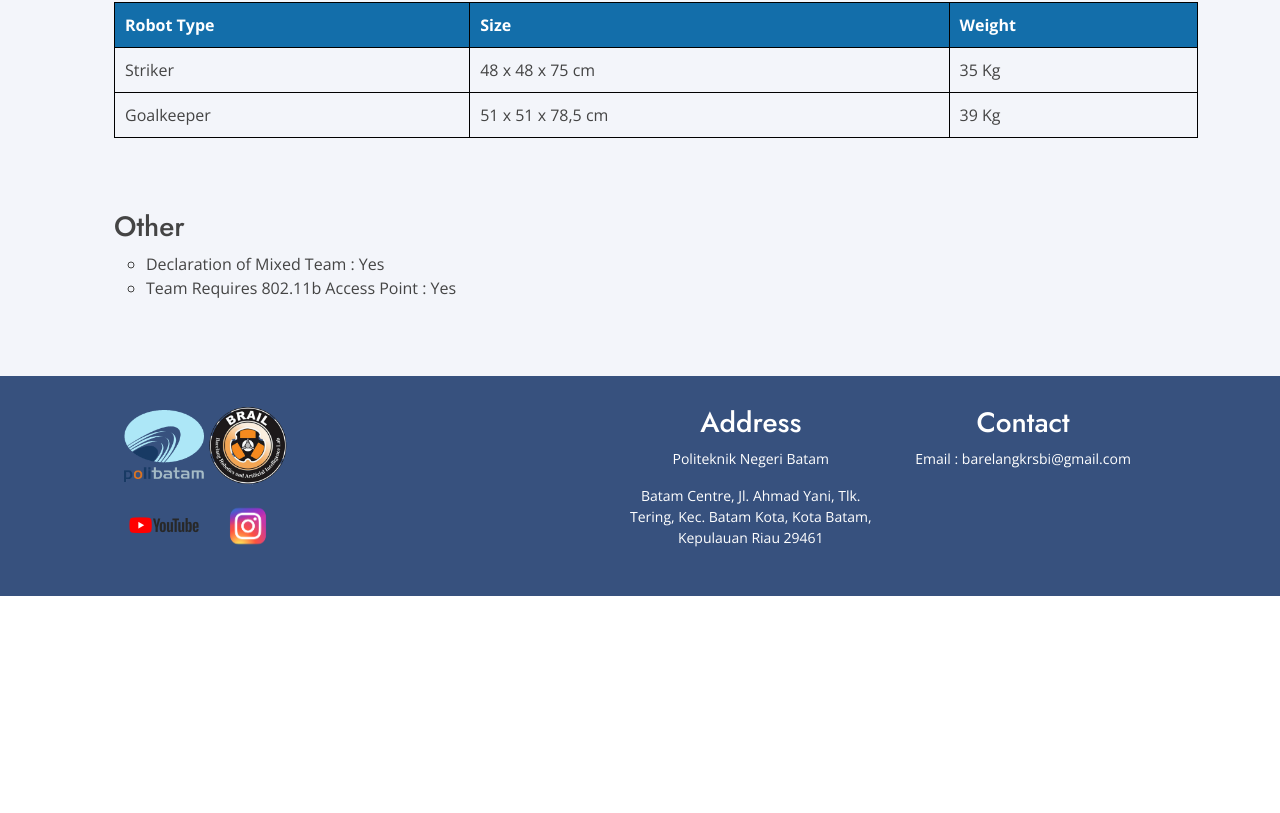
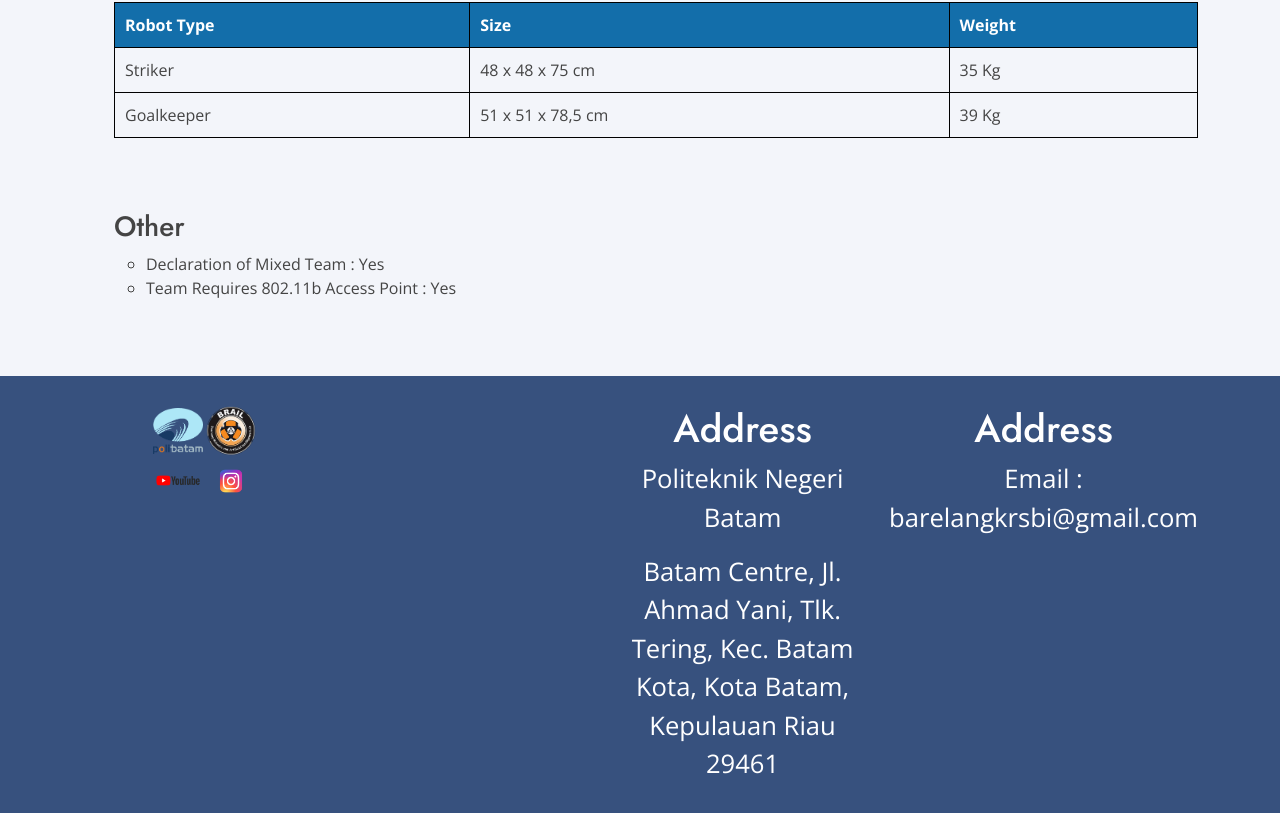
Before and after one commit to Barelang63/Barelang63.github.io, a plain HTML site: page 2022.html in a window 1280 px wide. Shown: the part 1811-2624 px from the top of the page. Before the commit the page ends 2407 px from the top, so only its background shows below. Drawn offline with nearby package versions, Linux system fonts and the light colour scheme; a script that the page names is missing.

Commit message:
Edit Footer web

```diff
--- a/2022.html
+++ b/2022.html
@@ -327,10 +327,14 @@
       <div class="copyright">
        <center> <div class="row">
         <div class="col">
-          <a href="https://www.polibatam.ac.id/"><img src="assets/img/logo poltek.png" alt="logo poltek" class="img-fluid" width = "80" height = "50"></a>
-          <a href="https://www.polibatam.ac.id/"><img src="assets/img/brail.png" alt="logo brail" class="img-fluid" width = "80" height = "50"></a><br>
-          <a href="https://www.youtube.com/@Barelang63_Official/"><img src="assets/img/youtube.png" alt="logo yt" class="img-fluid" width = "80" height = "50"></a>
-         <a href="https://www.instagram.com/barelang63/"><img src="assets/img/Instagram.png" alt="logo instagram" class="img-fluid" width = "80" height = "50"></a>
+          <a href="https://www.polibatam.ac.id/"><img src="assets/img/logo poltek.png" alt="logo poltek" class="img-fluid" width = "50" height = "30"></a>
+          <a href="https://www.polibatam.ac.id/"><img src="assets/img/brail.png" alt="logo brail" class="img-fluid" width = "50" height = "30"></a><br>
+          <a href="https://www.youtube.com/@Barelang63_Official/"><img src="assets/img/youtube.png" alt="logo yt" class="img-fluid" width = "50" height = "30"></a>
+         <a href="https://www.instagram.com/barelang63/"><img src="assets/img/Instagram.png" alt="logo instagram" class="img-fluid" width = "50" height = "30"></a>
+          <!--a href="https://www.polibatam.ac.id/"> <img  src="assets/img/logo poltek.png" class="img-fluid" style="height: 80px;height:80px"></a>
+          <a href="https://www.polibatam.ac.id/"> <img  src="assets/img/brail.png" class="img-fluid" style="height: 80px;height:80px"></a><br>
+          <a href="https://www.youtube.com/@Barelang63_Official/"> <img  src="assets/img/youtube.png" class="img-fluid" style="width:80px; height: 80px;"></a>
+          <a href="https://www.instagram.com/barelang63/"> <img  src="assets/img/Instagram.png" class="img-fluid" style="width:100px; height: 60px;"></a-->
       </div>
 
       <div class="col">
@@ -338,16 +342,27 @@
     </div>
 
       <div class="col">
-        <h3>Address</h3>
-        <p>Politeknik Negeri Batam</p>
-        <p>Batam Centre, Jl. Ahmad Yani, Tlk. Tering,
-            Kec. Batam Kota, Kota Batam, Kepulauan Riau 29461</p>
+        <h1 style="font-size:3vw;">Address</h1>
+        <p style = "font-size: 2vw;">Politeknik Negeri Batam</p>
+        <p style = "font-size: 2vw;">Batam Centre, Jl. Ahmad Yani, Tlk. Tering, Kec. Batam Kota, Kota Batam, Kepulauan Riau 29461</p>
     </div>
 
     <div class="col">
-      <h3>Contact</h3>
-	    <p>Email : barelangkrsbi@gmail.com</p>
+      <h1 style="font-size:3vw;">Address</h1>
+      <p style = "font-size: 2vw;">Email : barelangkrsbi@gmail.com</p>
+      <!--h6>Contact</h6>
+      <h6>Email : barelangkrsbi@gmail.com</h6>
+      <!--p>Telp  : xxxxxxxxxx</p-->
   </div>
+
+  <!--div class="col">
+    <h3>Contact</h3>
+    <p>Email : aaaaaaaaaa</p>
+    <p>Telp  : xxxxxxxxxx</p>
+</div-->
+
+
+
 
       </div></center>
 
```
Also changed, not shown: 2023.html (+25 -10 lines), index.html (+11 -10 lines).
